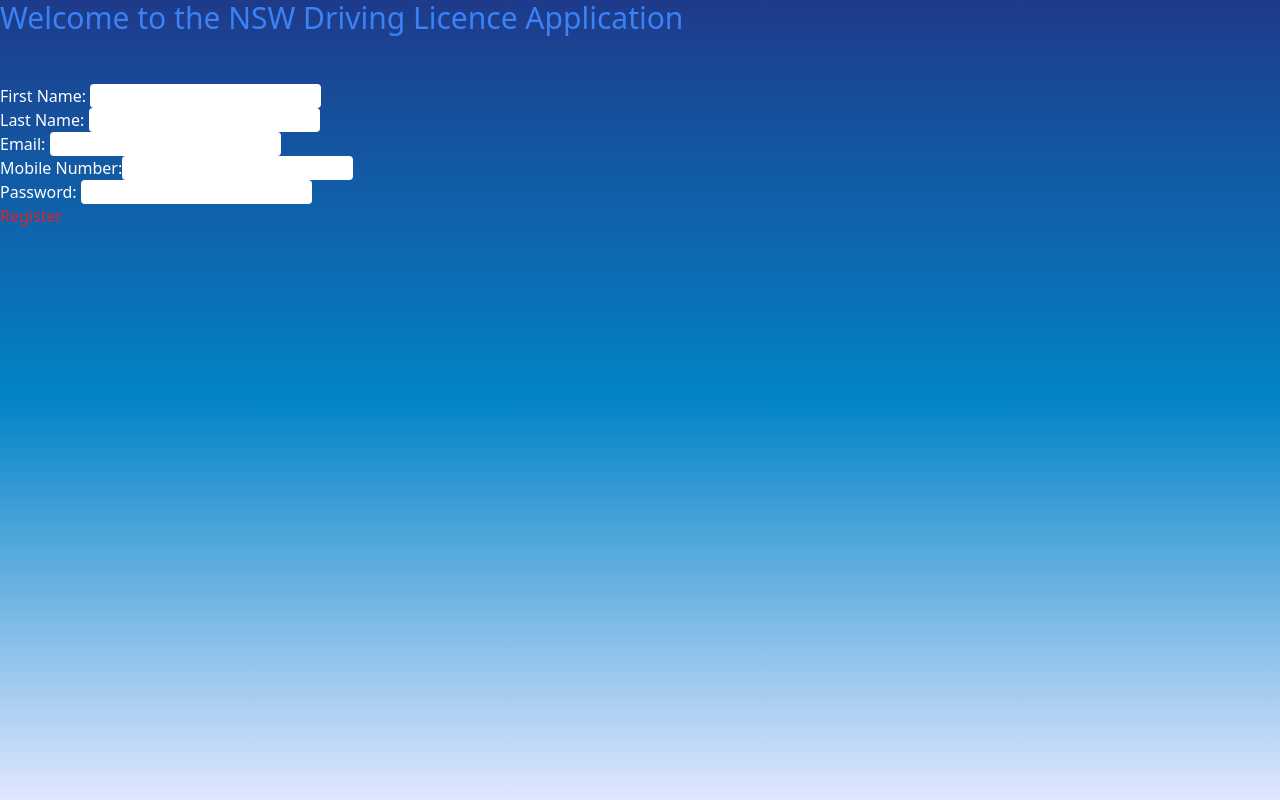
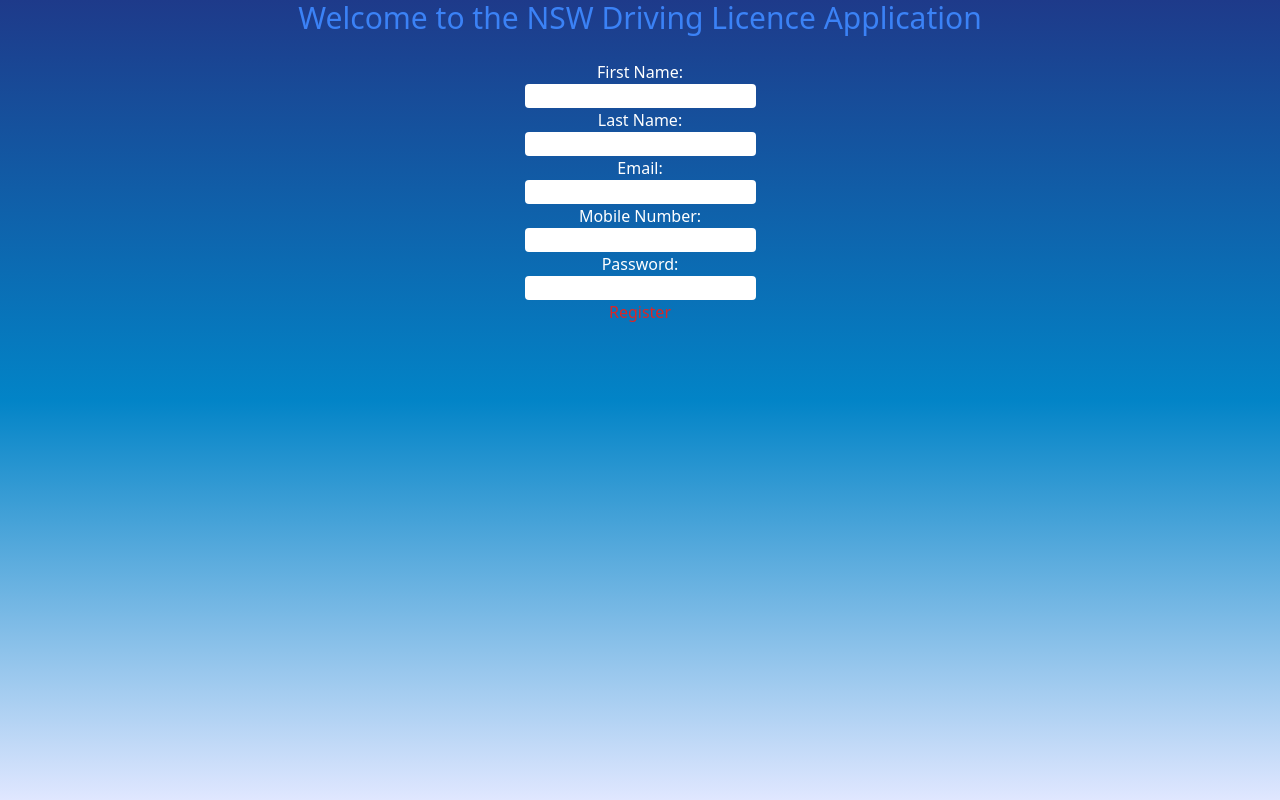
Before and after one commit to KevinViereck/snswlicenceapp, a React (Create React App) app: page /register in a window 1280 px wide. Built offline with nearby package versions, Linux system fonts and the light colour scheme.

Commit message:
centered main register

```diff
--- a/src/App.css
+++ b/src/App.css
@@ -1,17 +1,15 @@
 .register-main {
-  @apply text-white;
+  @apply text-white flex flex-col justify-center items-center;
 }
 
-.register-box{
-@apply flex-col-reverse space-x-3 space-y-3 rounded;
+.register-box {
+  @apply rounded;
 }
 
-.register-button{
-@apply text-red-600
+.register-button {
+  @apply text-red-600;
 }
 
-
-.App{
-@apply text-blue-500
-
+.App {
+  @apply text-blue-500;
 }
--- a/src/App.jsx
+++ b/src/App.jsx
@@ -6,8 +6,9 @@
 function App() {
   return (
     <div class="App bg-gradient-to-t from-indigo-100 via-sky-600 to-blue-900 h-screen w-screen">
-
+    <center>
       <h1 class="text-3xl">Welcome to the NSW Driving Licence Application </h1>
+      </center>
       <br></br>
 
       <Routes>
--- a/src/registration/Register.jsx
+++ b/src/registration/Register.jsx
@@ -36,27 +36,26 @@
         <>
 
            <div className="register-main">
-            <div>
-                <br />
+
                 <label> First Name: </label>
-                <input className="register-box" type="text" value={firstName} onChange={(e) => setFirstName(e.target.value)} />
-                <br/>
+                <input class="register-box" type="text" value={firstName} onChange={(e) => setFirstName(e.target.value)} />
+
                 <label> Last Name: </label>
-                <input className="register-box" type="text" value={lastName} onChange={(e) => setLastName(e.target.value)} />
-                <br/>
+                <input class="register-box" type="text" value={lastName} onChange={(e) => setLastName(e.target.value)} />
+
                 <label> Email: </label>
-                <input className="register-box" type="text" value={email} onChange={(e) => setEmail(e.target.value)} />
-                <br/>
+                <input class="register-box" type="text" value={email} onChange={(e) => setEmail(e.target.value)} />
+
                 <label> Mobile Number:</label>
-                <input className="register-box" type="text" value={mobile} onChange={(e) => setMobile(e.target.value)} />
-                <br/>
+                <input class="register-box" type="text" value={mobile} onChange={(e) => setMobile(e.target.value)} />
+
                 <label> Password: </label>
-                <input className="register-box" type="password" value={password} onChange={(e) => setPassword(e.target.value)} />
-                <br/>
+                <input class="register-box" type="password" value={password} onChange={(e) => setPassword(e.target.value)} />
+
                 <button className="register-button" onClick={getData}> Register </button>
             </div>
 
-            </div>
+
         </>
     )
 }
```
